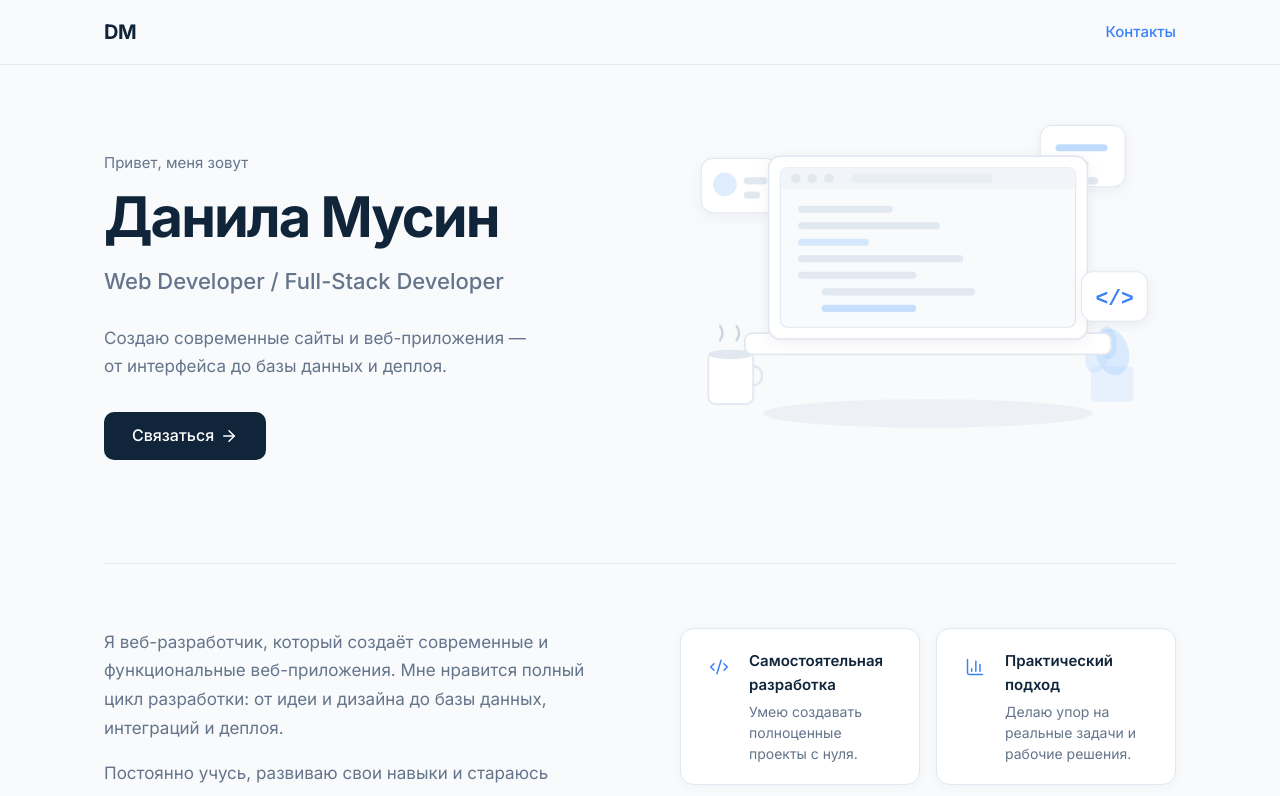
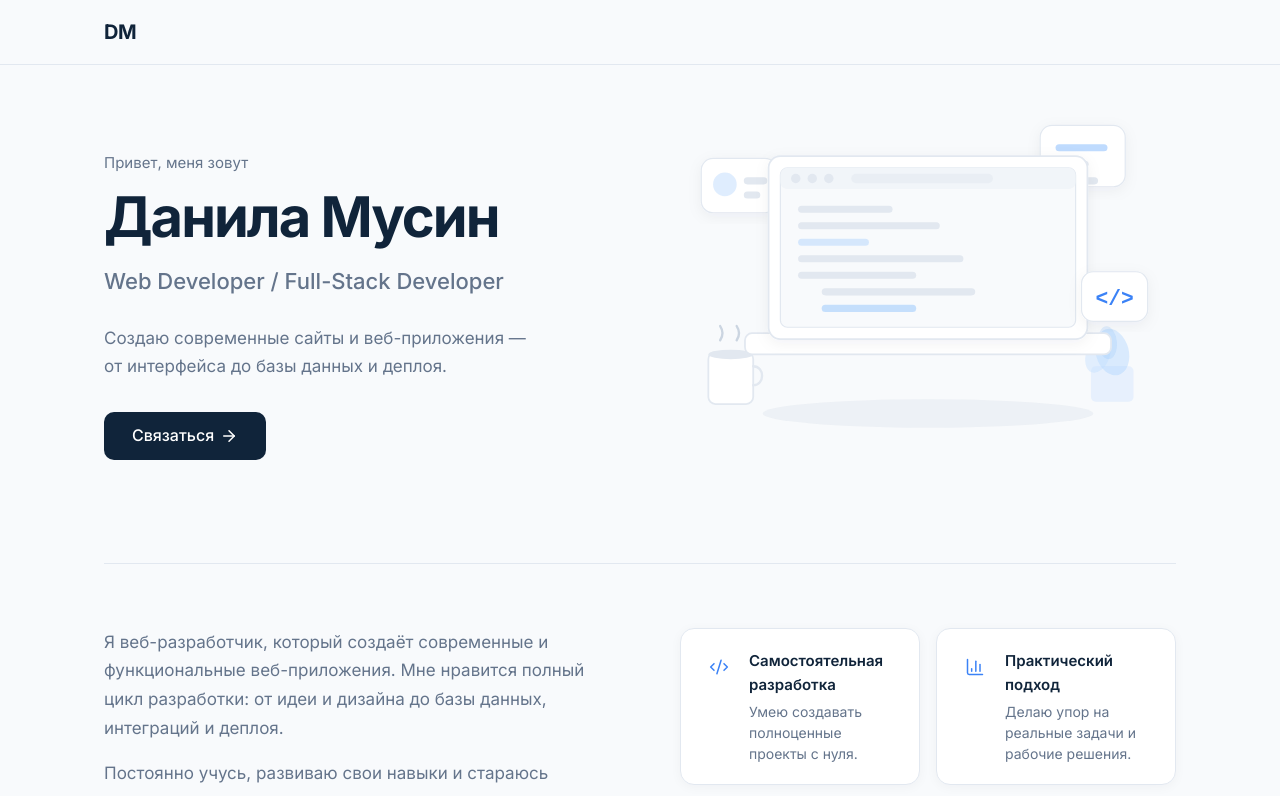
Before and after one commit to danilrekt/visitka, a React (Vite) app: page / in a window 1280 px wide. Shown: the top 796 px of the page. Built offline with nearby package versions, Linux system fonts and the light colour scheme.

Commit message:
remove button contacts

```diff
--- a/src/components/Header.jsx
+++ b/src/components/Header.jsx
@@ -31,9 +31,6 @@ export function Header() {
           DM
         </a>
         <div className="header__right">
-          <a href="#contacts" className="header__nav-link header__nav-link--cta">
-            Контакты
-          </a>
           <button
             type="button"
             className="mobile-menu-btn"
```
